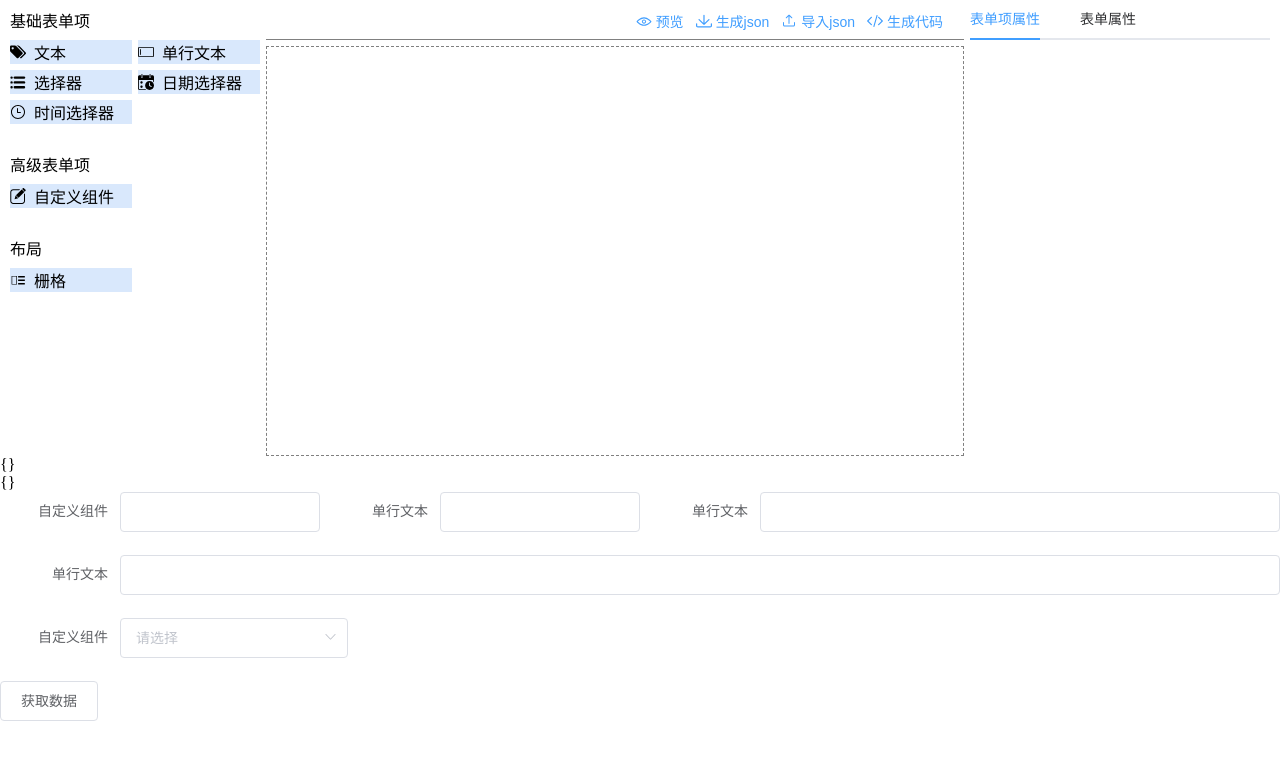
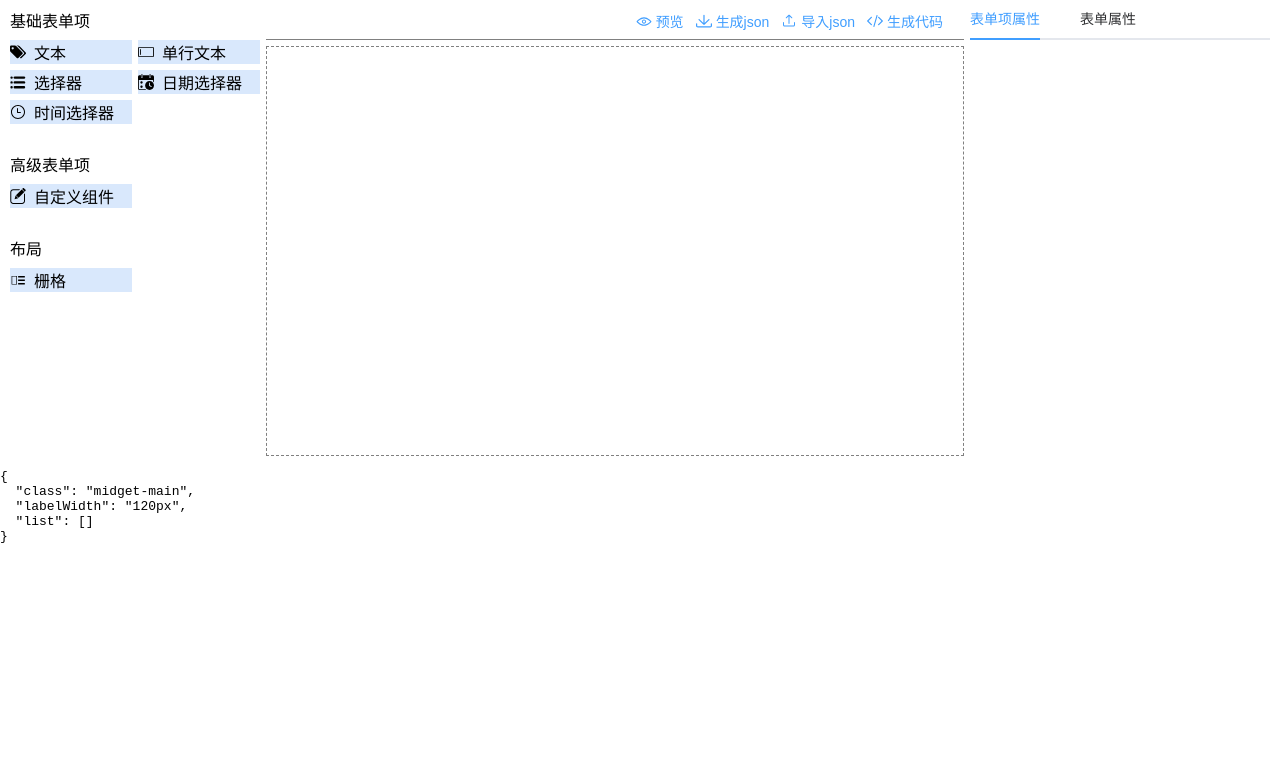
Before and after one commit to SepVeneto/dynamic-form-making, a Vue app: page / in a window 1280 px wide. Shown: the top 760 px of the page. Built offline with nearby package versions, Linux system fonts and the light colour scheme; what vue-clipboard2 would draw is missing.

Commit message:
表单增加内联选项

```diff
--- a/src/App.vue
+++ b/src/App.vue
@@ -69,10 +69,10 @@
         @click="handleCopy(codeTemplate)"
       >复制数据</el-button>
     </el-dialog>
-    <div>{{testData}}</div>
+    <pre>{{config}}</pre>
+    <!-- <div>{{testData}}</div>
     <div>{{testDataTest}}</div>
     <generate-form ref="generateForms" :config="testConfig">
-      <!-- <template slot="custom1571385002264" slot-scope="scope"> -->
       <template #test1="scope">
         <el-input v-model="scope.model.test1" />
       </template>
@@ -83,7 +83,7 @@
         <div>testtest</div>
       </template>
     </generate-form>
-    <el-button @click="handleSubmit">获取数据</el-button>
+    <el-button @click="handleSubmit">获取数据</el-button> -->
     <!-- <common-table :tableConfig="tableConfig" :tableData="tableData">
       <template #test>
         <el-button>test</el-button>
--- a/src/components/component/commonForm.vue
+++ b/src/components/component/commonForm.vue
@@ -12,15 +12,14 @@
     >
     <transition-group name="fade" tag="div" class="widget-view">
       <template v-for="(row, index) in config.list">
-        <div :key="index">
         <common-form-item
+          :key="index"
           :item="row"
           :select.sync="selectWidget"
           :node="config.list"
           :index="index"
           @input="handleInput($event, item.key)"
         />
-      </div>
       </template>
     </transition-group>
     </draggable>
--- a/src/components/component/commonFormItem.vue
+++ b/src/components/component/commonFormItem.vue
@@ -190,7 +190,7 @@ export default {
     }
     const formItem = this.item.type === 'grid'
       ? (components['grid']())
-      : (
+      :
         <el-form-item
           id={this.item.id}
           class={`${this.item.class} widget-item ${this.selected ? 'active': ''}`}
@@ -200,11 +200,11 @@ export default {
           prop={this.item.key}
           nativeOnClick={(e) => {this.handleClick(e, this.item)}}
         >
-          {components[this.item.type]()}
+          <span>{components[this.item.type]()}</span>
           <div class="widget-key">{this.item.key}</div>
           {renderWidgetAction()}
         </el-form-item>
-      )
+
     return formItem;
   },
   mounted() {
--- a/src/components/configOptionsForm.vue
+++ b/src/components/configOptionsForm.vue
@@ -1,5 +1,6 @@
 <template>
   <el-form>
+    <el-checkbox label="内联" v-model="config.inline"/>
     <el-form-item label="表单标签宽度">
       <el-input-number size="mini" v-model="labelWidth" :step="10"/>
     </el-form-item>
--- a/src/components/generateForm.vue
+++ b/src/components/generateForm.vue
@@ -46,6 +46,7 @@ export default {
         ref="validateForm"
         class={this.config.class}
         label-width={this.config.labelWidth}
+        inline={this.config.inline}
         props={{model: this.models}}
       >
         {this.config.list.map(item => (
```
Lines whose indentation alone changed are shown as unchanged.
